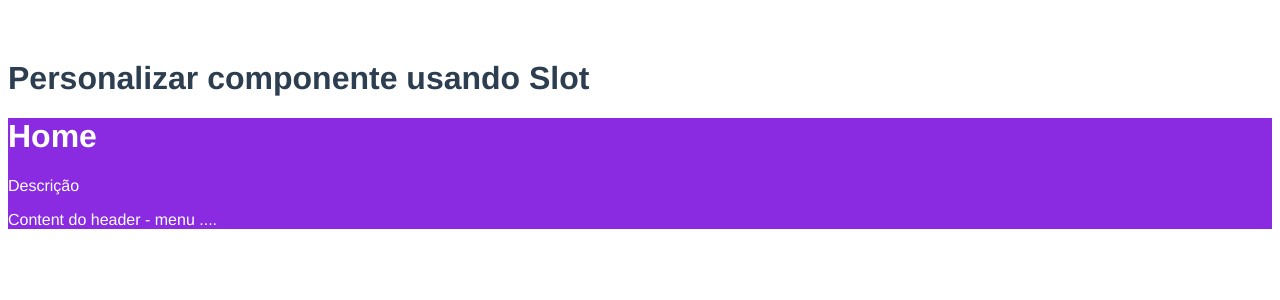
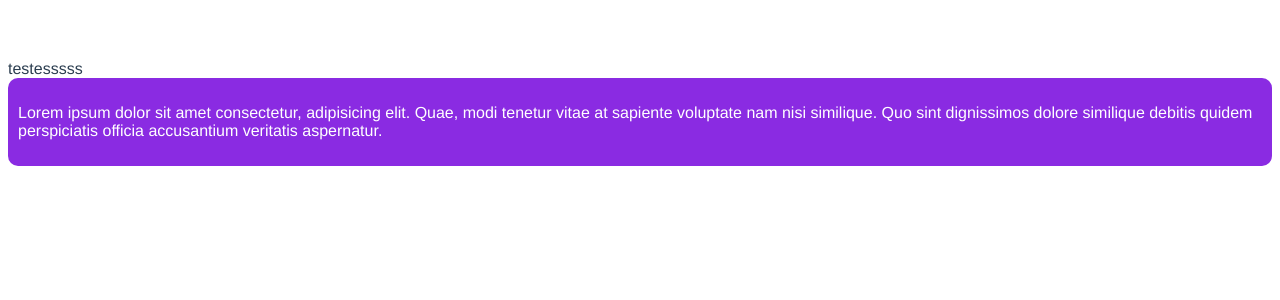
Before and after one commit to ValdecirGit/aulasVueJs, a Vue app: page / in a window 1280 px wide. Shown: the top 300 px of the page. Built offline with nearby package versions, Linux system fonts and the light colour scheme.

Commit message:
Estudo Scoped e global CSS

```diff
--- a/src/App.vue
+++ b/src/App.vue
@@ -1,26 +1,21 @@
 <template>
+  <div class="card">testesssss</div>
   <div>
-    <h1>Personalizar componente usando Slot</h1>
-
-    <TheHeader>
-      <template v-slot:title> Home </template>
-      <template v-slot:description> <p>Descrição</p> </template>
-
-      Content do header - menu ....
-
-    </TheHeader>
+       <BaseCard />
   </div>
 </template>
 
 <script>
-import TheHeader from "./components/TheHeader.vue";
+import BaseCard from './components/BaseCard.vue';
+
+
 
 export default {
   name: "App",
 
   components: {
-    TheHeader,
-  },
+    BaseCard
+},
 
   data() {
     return {};
--- /dev/null
+++ b/src/assets/css/style.css
@@ -0,0 +1,5 @@
+/* .card {
+    background:bisque;
+    padding: 10px;
+    border-radius: 10px;
+} */
--- /dev/null
+++ b/src/components/BaseCard.vue
@@ -0,0 +1,21 @@
+<template>
+  <div class="card">
+    <p>Lorem ipsum dolor sit amet consectetur, adipisicing elit. Quae, modi tenetur
+    vitae at sapiente voluptate nam nisi similique. Quo sint dignissimos dolore
+    similique debitis quidem perspiciatis officia accusantium veritatis
+    aspernatur.</p>
+  </div>
+</template>
+
+
+<style scoped>
+.card {
+  background:blueviolet;
+  padding: 10px;
+  border-radius: 10px;
+}
+
+p {
+    color:white;
+}
+</style>
--- a/src/main.js
+++ b/src/main.js
@@ -1,5 +1,7 @@
 import { createApp } from 'vue'
 import App from './App.vue'
+
+// import './assets/css/style.css'
 
 // import Vue from 'vue'
 // import Vuetify from 'vuetify'
```
